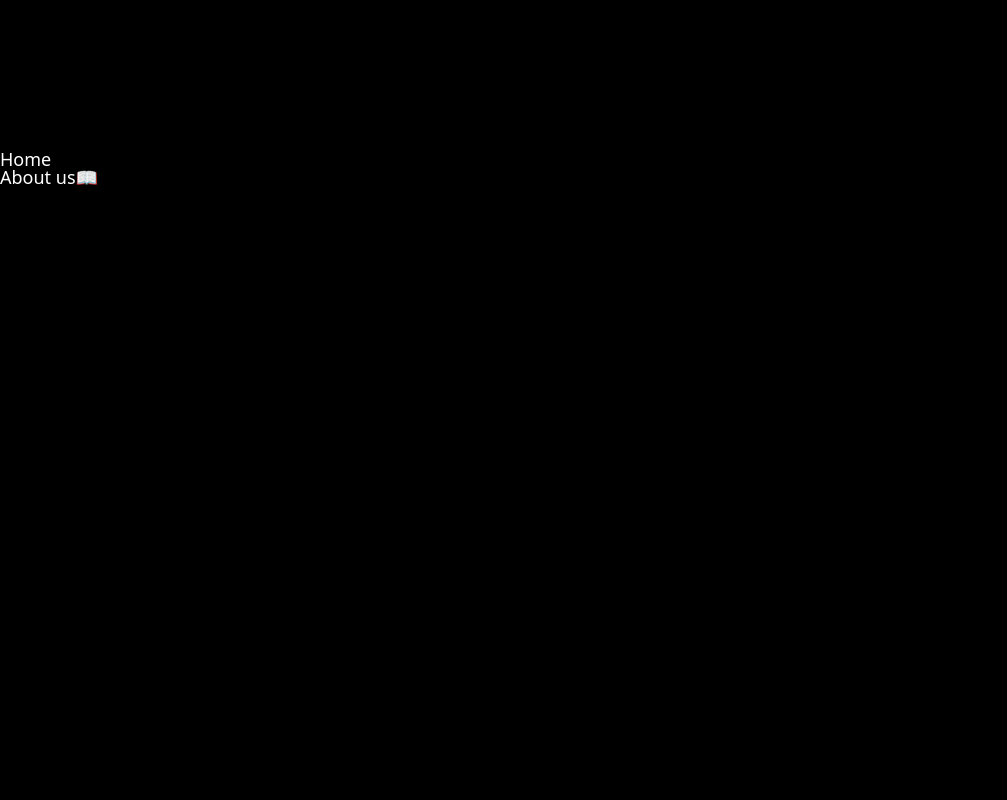
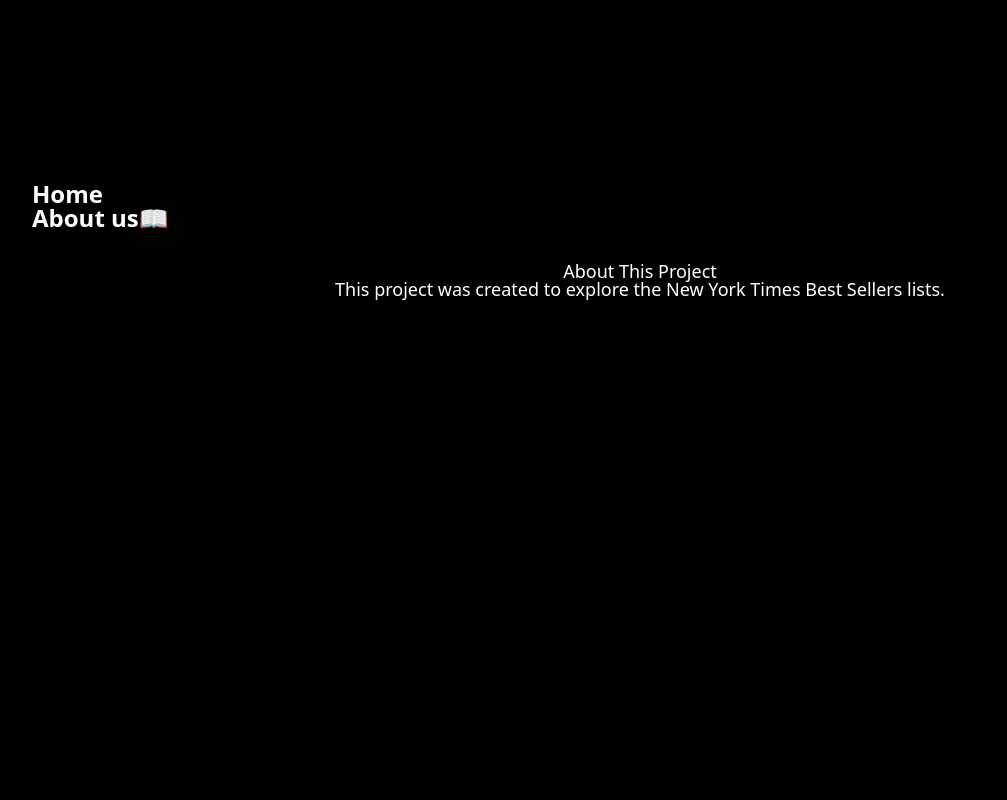
Before and after one commit to parangwave/ny-times-books, a Next.js app: page /about in a window 1280 px wide. Shown: the top 800 px of the page, without its empty margins (0-1007 px from the left). Built offline with nearby package versions, Linux system fonts and the light colour scheme.

Commit message:
feat: Modified header.module.css

```diff
--- a/app/styles/header.module.css
+++ b/app/styles/header.module.css
@@ -1,16 +1,20 @@
 .container {
-  display: flex;
-  flex-direction: column;
-  min-height: 100vh;
+  min-height: 5vh;
+  padding: 2rem;
+  font-size: 1.5rem;
+  font-weight: 700;
 }
 
 .header {
-  background: #333;
   color: #fff;
-  padding: 1rem;
 }
 
-.header nav a {
+.header ul {
+  display: flex;
+  justify-content: space-around;
+}
+
+.header a {
   margin: 0 1rem;
   color: #fff;
   text-decoration: none;
```
